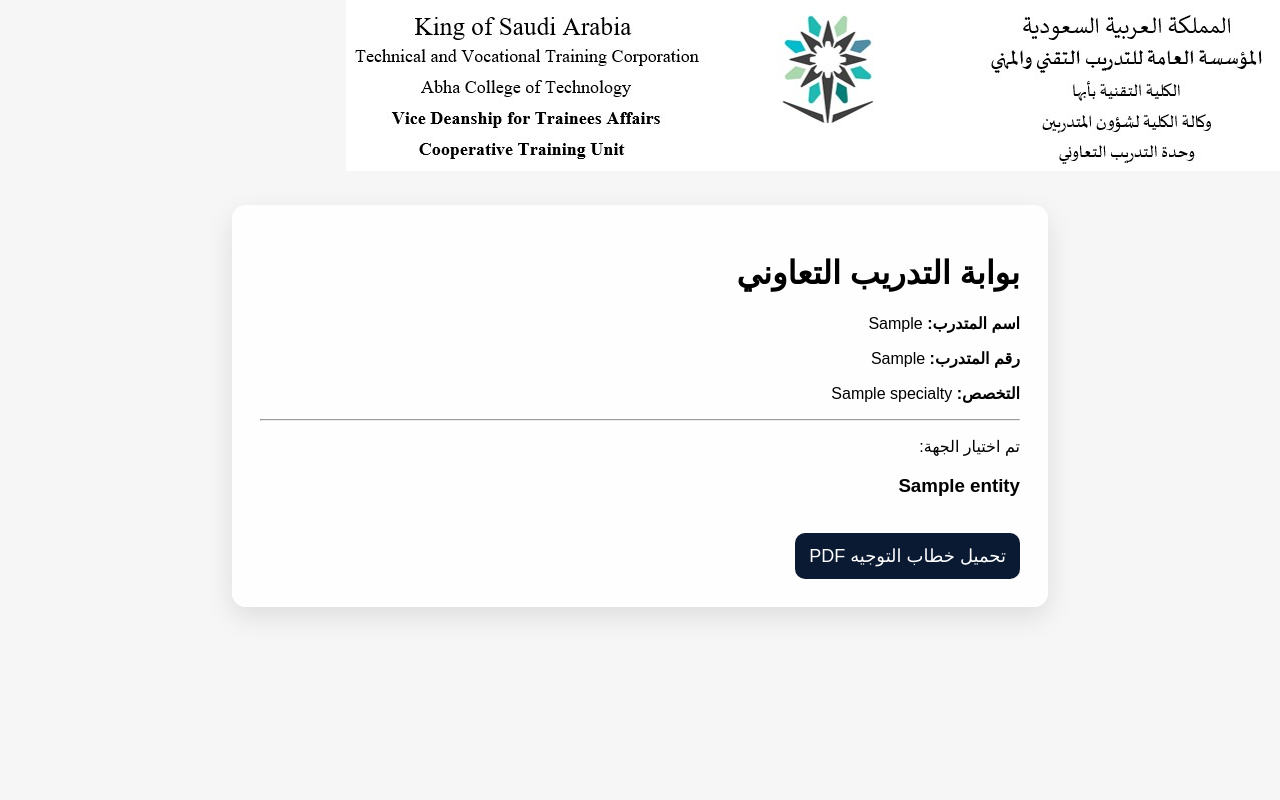
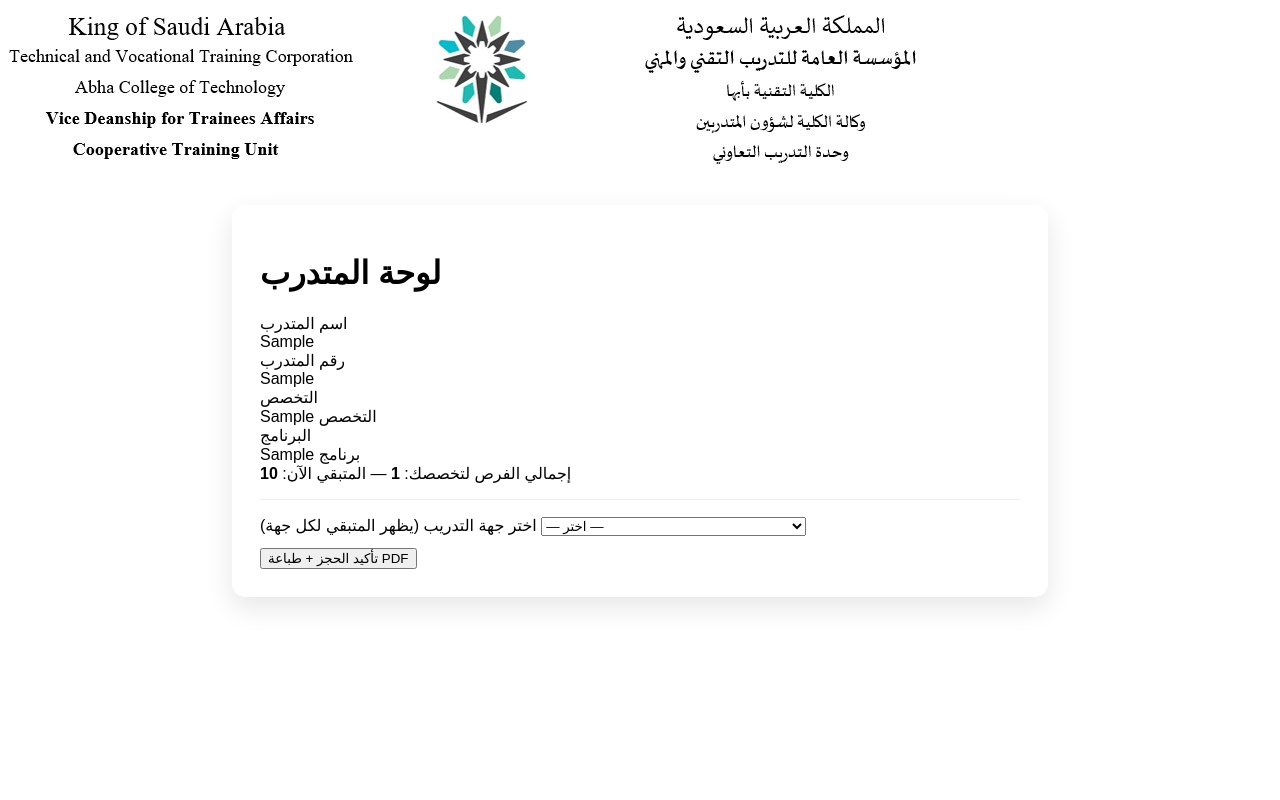
Before and after one commit to ctabha/coop-training, a Flask app: template templates/dashboard.html in a window 1280 px wide. Run offline with Flask 3, Linux system fonts and the light colour scheme; the template is opened without the code that fills it: most values are stand-ins (such as "Sample title", 1, 10 or a date in 2020).

Commit message:
Update dashboard.html

```diff
--- a/templates/dashboard.html
+++ b/templates/dashboard.html
@@ -1,76 +1,58 @@
 <!doctype html>
-<html lang="ar" dir="rtl">
+<html lang="ar">
 <head>
   <meta charset="utf-8">
-  <title>اختيار جهة التدريب</title>
+  <meta name="viewport" content="width=device-width,initial-scale=1">
+  <title>لوحة المتدرب</title>
   <link rel="stylesheet" href="/static/style.css">
 </head>
-<body class="page-bg">
+<body>
 
-  <!-- الهيدر في رأس الموقع -->
-  <div class="site-header">
-    <img src="/static/header.jpg" alt="header">
-  </div>
+<header class="site-header">
+  <img src="/static/header.jpg" alt="header">
+</header>
 
+<div class="container">
   <div class="card">
+    <h1>لوحة المتدرب</h1>
 
-    <h1>بوابة التدريب التعاوني</h1>
+    <div class="kv">
+      <div>اسم المتدرب</div><div>{{ trainee.get('اسم المتدرب','') }}</div>
+      <div>رقم المتدرب</div><div>{{ trainee.get('رقم المتدرب','') }}</div>
+      <div>التخصص</div><div>{{ trainee.get('التخصص','') }}</div>
+      <div>البرنامج</div><div>{{ trainee.get('برنامج','') }}</div>
+    </div>
 
-    <p><b>اسم المتدرب:</b> {{ trainee["اسم المتدرب"] }}</p>
-    <p><b>رقم المتدرب:</b> {{ trainee["رقم المتدرب"] }}</p>
-    <p><b>التخصص:</b> {{ specialty }}</p>
+    <div class="small">
+      إجمالي الفرص لتخصصك: <b>{{ total_slots }}</b>
+      — المتبقي الآن: <b>{{ remaining_total }}</b>
+    </div>
 
-    {% if success %}
-      <p class="success">{{ success }}</p>
-    {% endif %}
+    <hr style="border:none;border-top:1px solid #eee;margin:16px 0;">
+
+    <form method="POST" action="/assign">
+      <input type="hidden" name="trainee_id" value="{{ trainee.get('رقم المتدرب','') }}">
+
+      <label class="small">اختر جهة التدريب (يظهر المتبقي لكل جهة)</label>
+      <select name="entity" required>
+        <option value="">— اختر —</option>
+        {% for item in entity_options %}
+          <option value="{{ item.entity }}">
+            {{ item.entity }} (المتبقي: {{ item.remaining }})
+          </option>
+        {% endfor %}
+      </select>
+
+      <div style="margin-top:12px">
+        <button type="submit">تأكيد الحجز + طباعة PDF</button>
+      </div>
+    </form>
 
     {% if error %}
-      <p class="error">{{ error }}</p>
+      <div class="error">{{ error }}</div>
     {% endif %}
-
-    {% if existing %}
-      <hr>
-      <p>تم اختيار الجهة:</p>
-      <h3>{{ existing["entity"] }}</h3>
-
-      <br>
-      <a class="btn" href="/download_pdf/{{ trainee['رقم المتدرب'] }}">
-        تحميل خطاب التوجيه PDF
-      </a>
-
-    {% else %}
-
-      <hr>
-
-      {% if available_entities|length == 0 %}
-        <p class="error">لا توجد مقاعد متاحة حالياً لهذا التخصص</p>
-      {% else %}
-
-        <form method="POST">
-
-          <label>اختر جهة التدريب (المقاعد المتبقية بجانبها):</label>
-
-          <select name="entity" required>
-            <option value="">-- اختر --</option>
-
-            {% for item in available_entities %}
-              <option value="{{ item.name }}">
-                {{ item.name }} (متبقي: {{ item.count }})
-              </option>
-            {% endfor %}
-
-          </select>
-
-          <br>
-          <button type="submit">تأكيد الاختيار</button>
-
-        </form>
-
-      {% endif %}
-
-    {% endif %}
-
   </div>
+</div>
 
 </body>
 </html>
```
